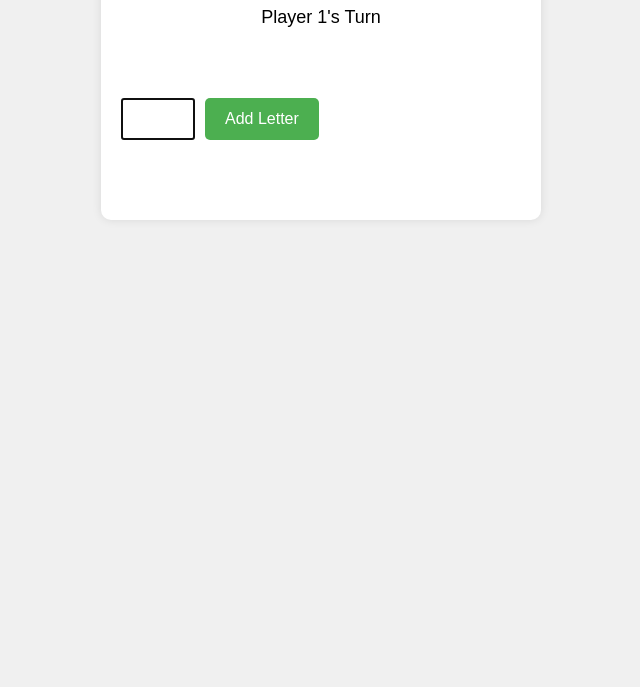
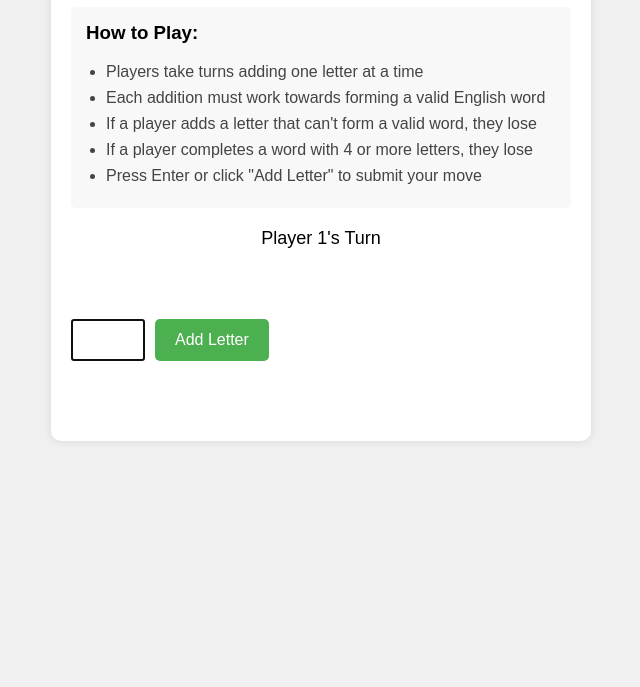
Before and after one commit to rarajase/GameITUp, a plain HTML site: page index.html in a window 1280 px wide. Shown: the part 113-800 px from the top of the page, without its empty margins (319-959 px from the left). Drawn offline with Linux system fonts and the light colour scheme; no server answers.

Commit message:
Add files via upload

```diff
--- a/index.html
+++ b/index.html
@@ -20,7 +20,7 @@
             border-radius: 10px;
             box-shadow: 0 0 10px rgba(0,0,0,0.1);
             text-align: center;
-            max-width: 400px;
+            max-width: 500px;  /* Increased from 400px to accommodate instructions */
             width: 100%;
         }
         #current-word {
@@ -82,11 +82,47 @@
             pointer-events: none;
             z-index: 1000;
         }
+
+        #instructions {
+            text-align: left;
+            margin-bottom: 20px;
+            padding: 15px;
+            background-color: #f8f8f8;
+            border-radius: 5px;
+        }
+
+        #instructions h3 {
+            margin-top: 0;
+        }
+
+        #instructions ul {
+            margin: 0;
+            padding-left: 20px;
+        }
+
+        #instructions ul li {
+            margin-bottom: 8px;
+            color: #444;
+        }
     </style>
 </head>
 <body>
     <div id="game-container">
         <h1>Word Building Game</h1>
+
+        <!-- Add this new instructions section -->
+        <div id="instructions">
+            <h3>How to Play:</h3>
+            <ul>
+                <li>Players take turns adding one letter at a time</li>
+                <li>Each addition must work towards forming a valid English word</li>
+                <li>If a player adds a letter that can't form a valid word, they lose</li>
+                <li>If a player completes a word with 4 or more letters, they lose</li>
+                <li>Press Enter or click "Add Letter" to submit your move</li>
+            </ul>
+        </div>
+
+        <!-- Existing elements -->
         <div id="turn-indicator">Player 1's Turn</div>
         <div id="current-word"></div>
         <div id="input-container">
```
